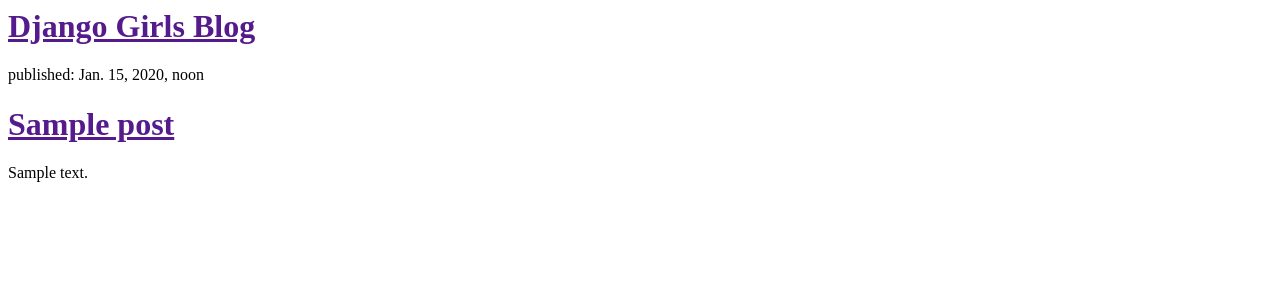
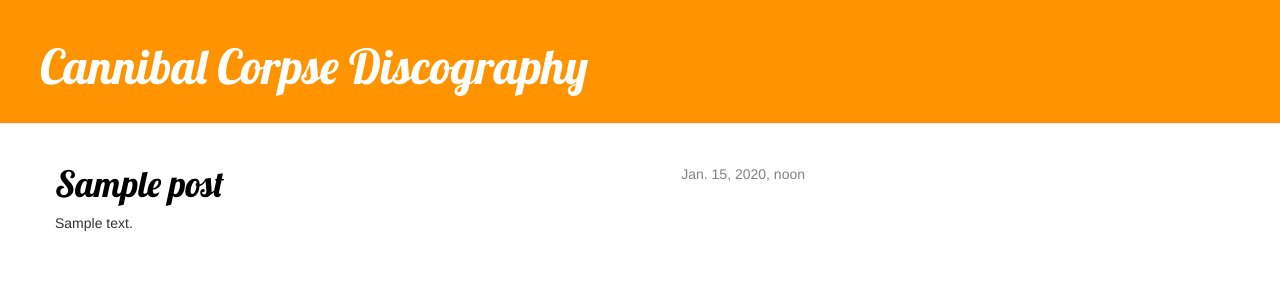
Before and after one commit to noob-user/my-first-blog, a Django app: page / in a window 1280 px wide. Shown: the top 302 px of the page. Run offline with Django 3.2, Linux system fonts and the light colour scheme; tables that the repository leaves empty hold one stand-in row (values such as "Sample post"); some libraries are stand-ins or nearby versions.

Commit message:
Added view and template for detailed blog post as well as CSS for the site.

```diff
--- /dev/null
+++ b/blog/static/css/blog.css
@@ -0,0 +1,56 @@
+/*h1 a {
+    color: #FCA205;
+    font-family: 'Lobster';
+}
+
+body {
+    padding-left: 15px;
+}*/
+
+.page-header {
+    background-color: #ff9400;
+    margin-top: 0;
+    padding: 20px 20px 20px 40px;
+}
+
+.page-header h1, .page-header h1 a, .page-header h1 a:visited, .page-header h1 a:active {
+    color: #ffffff;
+    font-size: 36pt;
+    text-decoration: none;
+}
+
+.content {
+    margin-left: 40px;
+}
+
+h1, h2, h3, h4 {
+    font-family: 'Lobster', cursive;
+}
+
+.date {
+    float: right;
+    color: #828282;
+}
+
+.save {
+    float: right;
+}
+
+.post-form textarea, .post-form input {
+    width: 100%;
+}
+
+.top-menu, .top-menu:hover, .top-menu:visited {
+    color: #ffffff;
+    float: right;
+    font-size: 26pt;
+    margin-right: 20px;
+}
+
+.post {
+    margin-bottom: 70px;
+}
+
+.post h1 a, .post h1 a:visited {
+    color: #000000;
+}
--- /dev/null
+++ b/blog/templates/blog/base.html
@@ -0,0 +1,25 @@
+{% load staticfiles %}
+<html>
+    <head>
+        <title>Cannibal Corpse Discography</title>
+        <link rel="stylesheet" href="//maxcdn.bootstrapcdn.com/bootstrap/3.2.0/css/bootstrap.min.css">
+        <link rel="stylesheet" href="//maxcdn.bootstrapcdn.com/bootstrap/3.2.0/css/bootstrap-theme.min.css">
+        <link rel="stylesheet" href="{% static 'css/blog.css' %}">
+        <link href="http://fonts.googleapis.com/css?family=Lobster&subset=latin,latin-ext" rel="stylesheet" type="text/css">
+    </head>
+
+    <body>
+        <div class="page-header">
+            <h1><a href="/">Cannibal Corpse Discography</a></h1>
+        </div>
+        <div class="content container">
+            <div class="row">
+                <div class="col-md-8">
+                {% block content %}
+                {% endblock %}
+                </div>
+            </div>
+        </div>
+    </body>
+
+</html>
--- a/blog/templates/blog/post_list.html
+++ b/blog/templates/blog/post_list.html
@@ -1,20 +1,13 @@
-<html>
-    <head>
-        <title>Django Girls blog</title>
-    </head>
-    <body>
-        <div>
-            <h1><a href="">Django Girls Blog</a></h1>
+{% extends 'blog/base.html' %}
+
+{% block content %}
+    {% for post in posts %}
+        <div class="post">
+            <div class="date">
+                {{ post.published_date }}
+            </div>
+            <h1><a href={% url 'post_detail' pk=post.pk %}>{{ post.title }}</a></h1>
+            <p>{{ post.text|linebreaks }}</p>
         </div>
-
-        <!-- {{ posts }} -->
-        {% for post in posts %}
-            <div>
-                <p>published: {{ post.published_date }}</p>
-                <h1><a href="">{{ post.title }}</a></h1>
-                <p>{{ post.text|linebreaks }}</p>
-            </div>
-        {% endfor %}
-
-    </body>
-</html>
+    {% endfor %}
+{% endblock %}
--- a/blog/urls.py
+++ b/blog/urls.py
@@ -3,4 +3,5 @@
 
 urlpatterns = [
     url(r'^$', views.post_list, name='post_list'),
+    url(r'^post/(?P<pk>[0-9]+)/$', views.post_detail, name='post_detail'),
 ]
--- a/blog/views.py
+++ b/blog/views.py
@@ -1,4 +1,4 @@
-from django.shortcuts import render
+from django.shortcuts import render, get_object_or_404
 from django.utils import timezone
 from .models import Post
 
@@ -7,3 +7,7 @@
     # posts = Post.objects.filter(published_date__lte=timezone.now()).order_by('published_date')
     posts = Post.objects.all()
     return render(request, 'blog/post_list.html', {'posts': posts})
+
+def post_detail(request, pk):
+    post = get_object_or_404(Post, pk=pk)
+    return render(request, 'blog/post_detail.html', {'post': post})
```
Also changed, not shown: blog/templates/blog/post_detail.html (added, +13 -0 lines).
